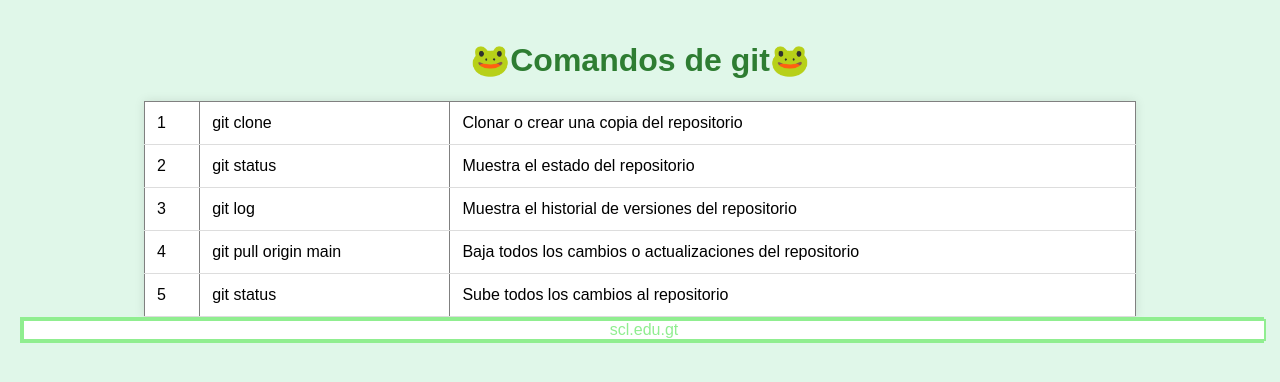
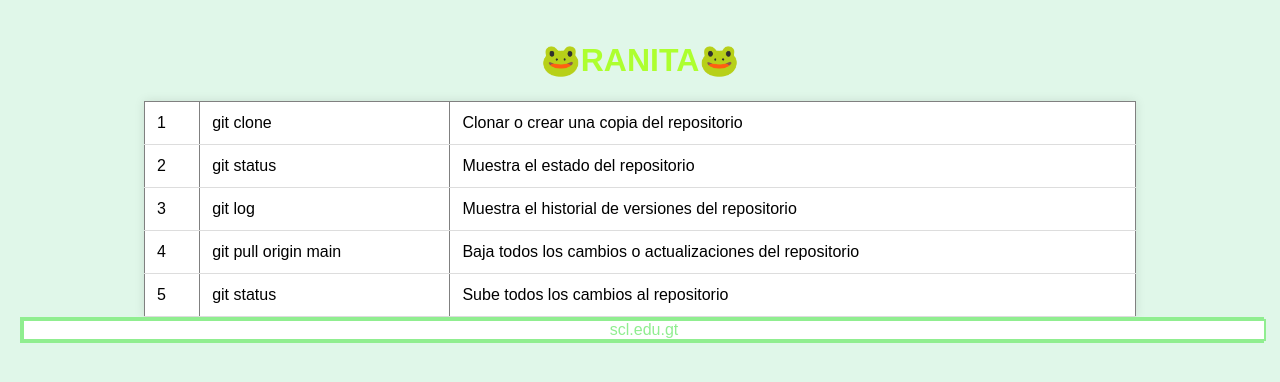
Before and after one commit to MG5Gabri/git_tiempo, a plain HTML site: page index.html in a window 1280 px wide. Drawn offline with Linux system fonts and the light colour scheme.

Commit message:
header de alyson

```diff
--- a/css/header.css
+++ b/css/header.css
@@ -2,13 +2,5 @@ header {
     display: flex;
     align-items: center;
     justify-content: center;
+    color: greenyellow;
 }
-.tlt {
-    display: flex;
-    justify-content: center;
-    align-items: center;
-}
-h1 {
-    text-align: center;
-    color: #2e7d32; /* Verde oscuro para el texto */
-}
--- a/js/header.js
+++ b/js/header.js
@@ -1,8 +1,4 @@
 let li_header=document.querySelector(".header")
     li_header.innerHTML=`
-    <div class="tlt">
-    <h1>🐸</h1>
-    <h1>Comandos de git</h1>
-    <h1>🐸</h1>
-    </div>
+    <h1>🐸RANITA🐸</h1>
     `;
```
